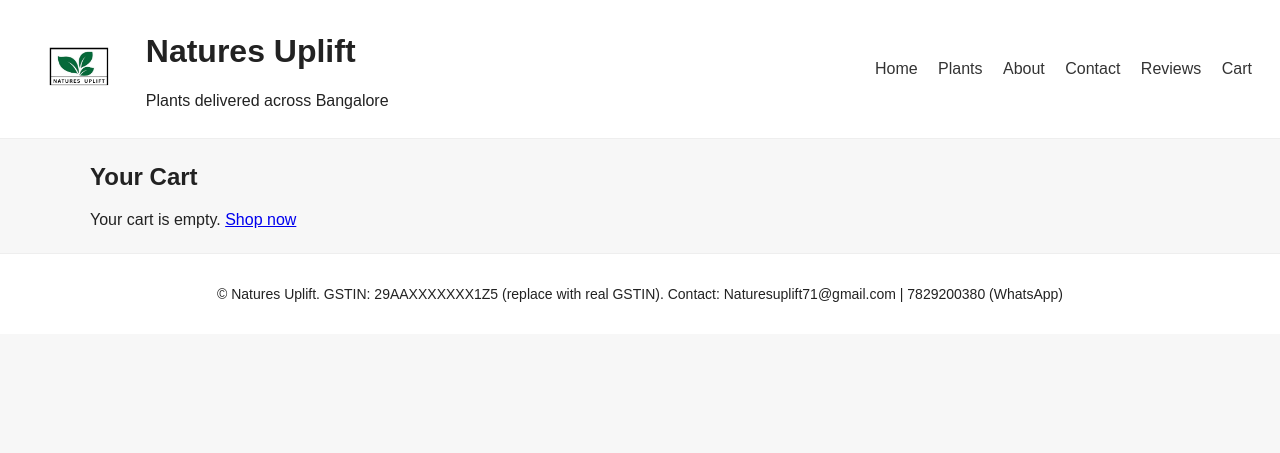
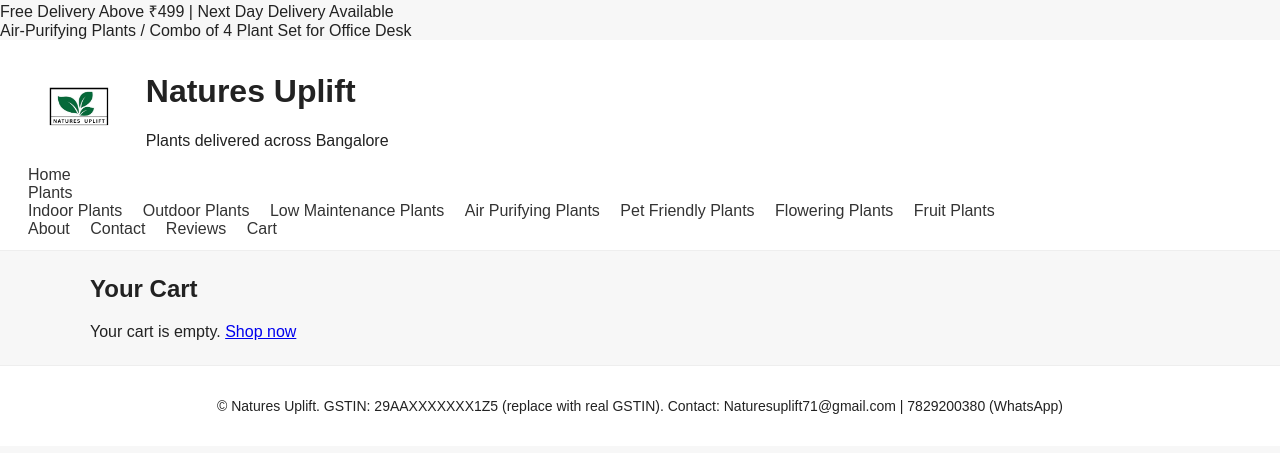
Before and after one commit to swatibirthariya/Natures-Uplift, a Django app: page /cart/ in a window 1280 px wide. Shown: the top 453 px of the page. Run offline with Django 5.2, Linux system fonts and the light colour scheme.

Commit message:
Update base.html

```diff
--- a/templates/base.html
+++ b/templates/base.html
@@ -4,31 +4,75 @@
   <meta charset="utf-8">
   <meta name="viewport" content="width=device-width,initial-scale=1">
   <title>Natures Uplift - {% block title %}{% endblock %}</title>
-  <link rel="stylesheet" href="/static/css/styles.css">
+  {% load static %}
+  <link rel="stylesheet" href="{% static 'css/styles.css' %}">
 </head>
+
 <body>
+
+  <div class="top-bar">
+    Free Delivery Above ₹499 | Next Day Delivery Available
+  </div>
+
+  <div class="breadcrumb">
+    <div class="breadcrumb-inner">
+      Air-Purifying Plants / Combo of 4 Plant Set for Office Desk
+    </div>
+  </div>
+
   <header class="site-header">
+  <div class="header-inner">
+
+    <div class="header-left">
       <div class="brand">
-      <img src="/static/images/logo.jpeg" alt="logo" class="logo">
+        <img src="{% static 'images/logo.jpeg' %}" alt="logo" class="logo">
         <div class="brand-text">
           <h1>Natures Uplift</h1>
           <p class="tagline">Plants delivered across Bangalore</p>
         </div>
       </div>
+    </div>
+
+    <div class="header-center">
       <nav class="nav">
         <a href="{% url 'home' %}">Home</a>
+
+        <div class="dropdown">
           <a href="{% url 'plant_list' %}">Plants</a>
+          <div class="dropdown-content">
+            <a href="?category=indoor">Indoor Plants</a>
+            <a href="?category=outdoor">Outdoor Plants</a>
+            <a href="?category=low-maintenance">Low Maintenance Plants</a>
+            <a href="?category=air-purifying">Air Purifying Plants</a>
+            <a href="?category=pet-friendly">Pet Friendly Plants</a>
+            <a href="?category=flowering">Flowering Plants</a>
+            <a href="?category=fruit">Fruit Plants</a>
+          </div>
+        </div>
+
         <a href="{% url 'about' %}">About</a>
         <a href="{% url 'contact' %}">Contact</a>
         <a href="{% url 'reviews' %}">Reviews</a>
         <a href="{% url 'view_cart' %}">Cart</a>
       </nav>
+    </div>
+
+    <div class="header-right"></div>
+
+  </div>
+
   </header>
+
   <main class="container">
     {% block content %}{% endblock %}
   </main>
+
   <footer class="site-footer">
-    <p>&copy; Natures Uplift. GSTIN: 29AAXXXXXXX1Z5 (replace with real GSTIN). Contact: Naturesuplift71@gmail.com | 7829200380 (WhatsApp)</p>
+    <p>
+      © Natures Uplift. GSTIN: 29AAXXXXXXX1Z5 (replace with real GSTIN).
+      Contact: Naturesuplift71@gmail.com | 7829200380 (WhatsApp)
+    </p>
   </footer>
+
 </body>
 </html>
```
Lines whose indentation alone changed are shown as unchanged.
